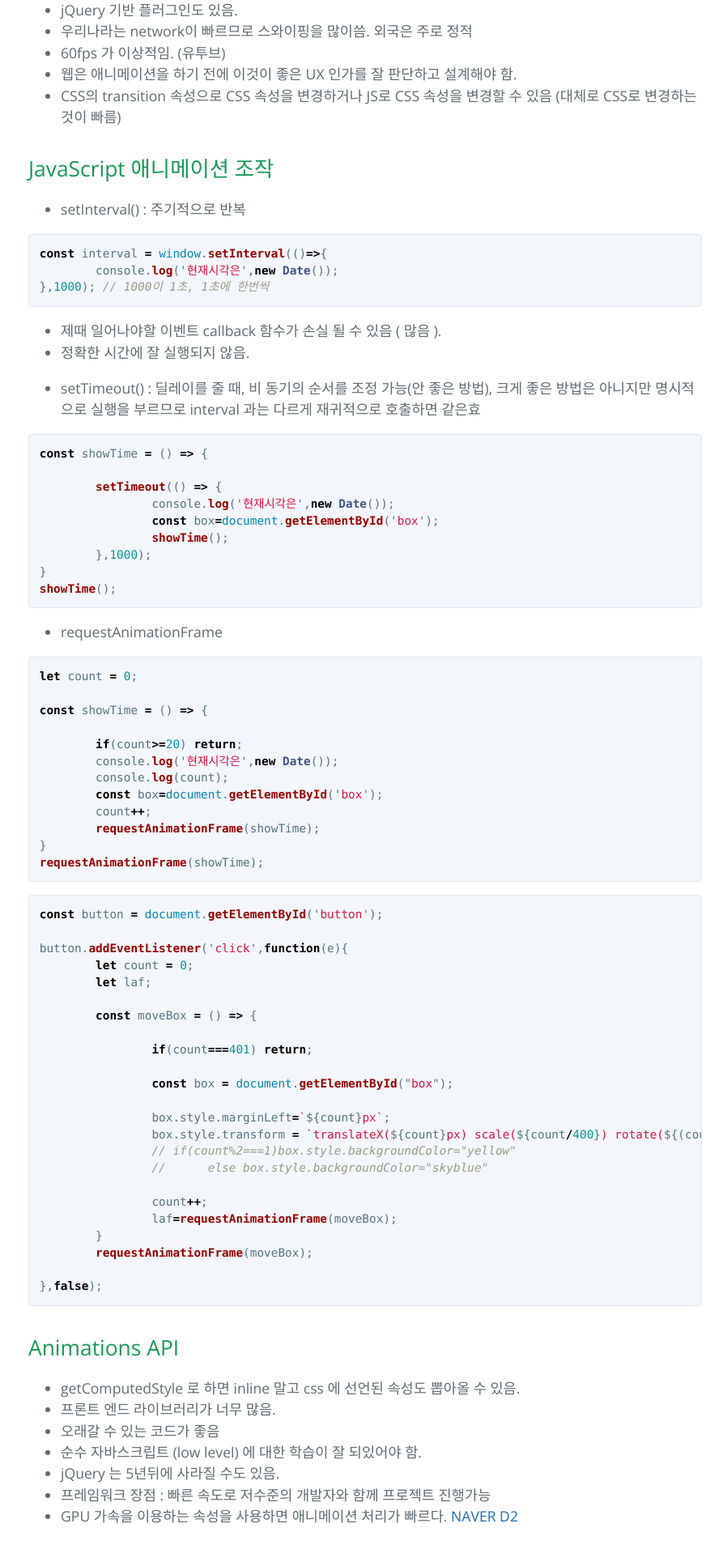
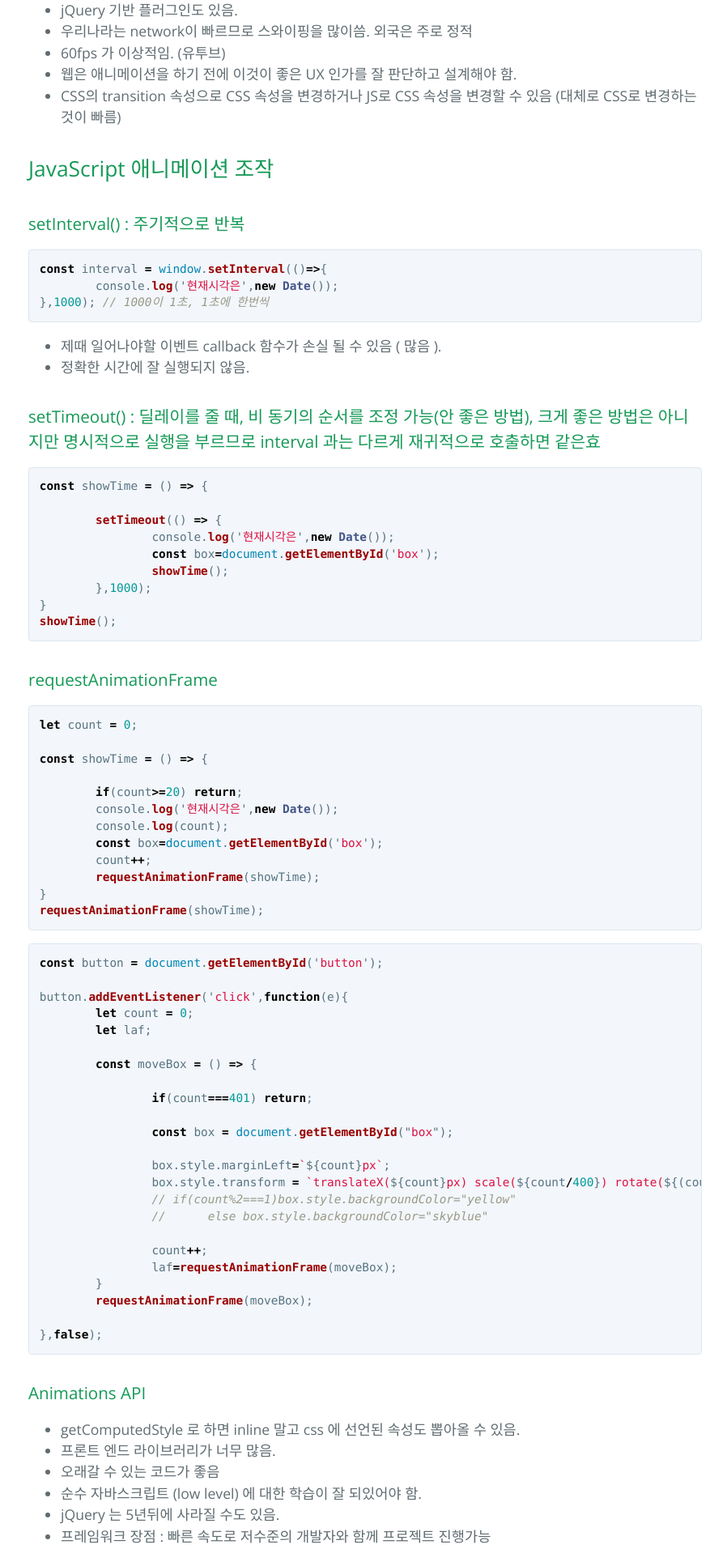
Before and after one commit to tong9433/tongblog, a Jekyll site: the page built from _posts/woowastudy/2017-07-18-woowastudy.md, in a window 1280 px wide. Shown: the part 638-2551 px from the top of the page at 81% size, without its empty margins (189-1087 px from the left). Built offline with Jekyll 4.4.1, drawn with Linux system fonts in a browser that asks for light colours.

Commit message:
0718 blog

````diff
--- a/_posts/woowastudy/2017-07-18-woowastudy.md
+++ b/_posts/woowastudy/2017-07-18-woowastudy.md
@@ -19,7 +19,8 @@
 * CSS의 transition 속성으로 CSS 속성을 변경하거나 JS로 CSS 속성을 변경할 수 있음 (대체로 CSS로 변경하는 것이 빠름)
 
 ## JavaScript 애니메이션 조작
-* setInterval() : 주기적으로 반복
+
+### setInterval() : 주기적으로 반복
 
 ```javascript
 const interval = window.setInterval(()=>{
@@ -30,7 +31,7 @@
 * 제때 일어나야할 이벤트 callback 함수가 손실 될 수 있음 ( 많음 ).
 * 정확한 시간에 잘 실행되지 않음.
 
-* setTimeout() : 딜레이를 줄 때, 비 동기의 순서를 조정 가능(안 좋은 방법), 크게 좋은 방법은 아니지만 명시적으로 실행을 부르므로 interval 과는 다르게 재귀적으로 호출하면 같은효
+### setTimeout() : 딜레이를 줄 때, 비 동기의 순서를 조정 가능(안 좋은 방법), 크게 좋은 방법은 아니지만 명시적으로 실행을 부르므로 interval 과는 다르게 재귀적으로 호출하면 같은효
 
 ```javascript
 const showTime = () => {
@@ -44,7 +45,7 @@
 showTime();
 ```
 
-* requestAnimationFrame
+### requestAnimationFrame
 
 ```javascript
 let count = 0;
@@ -87,7 +88,7 @@
 },false);
 ```
 
-## Animations API
+### Animations API
 * getComputedStyle 로 하면 inline 말고 css 에 선언된 속성도 뽑아올 수 있음.
 * 프론트 엔드 라이브러리가 너무 많음.
 * 오래갈 수 있는 코드가 좋음
````
